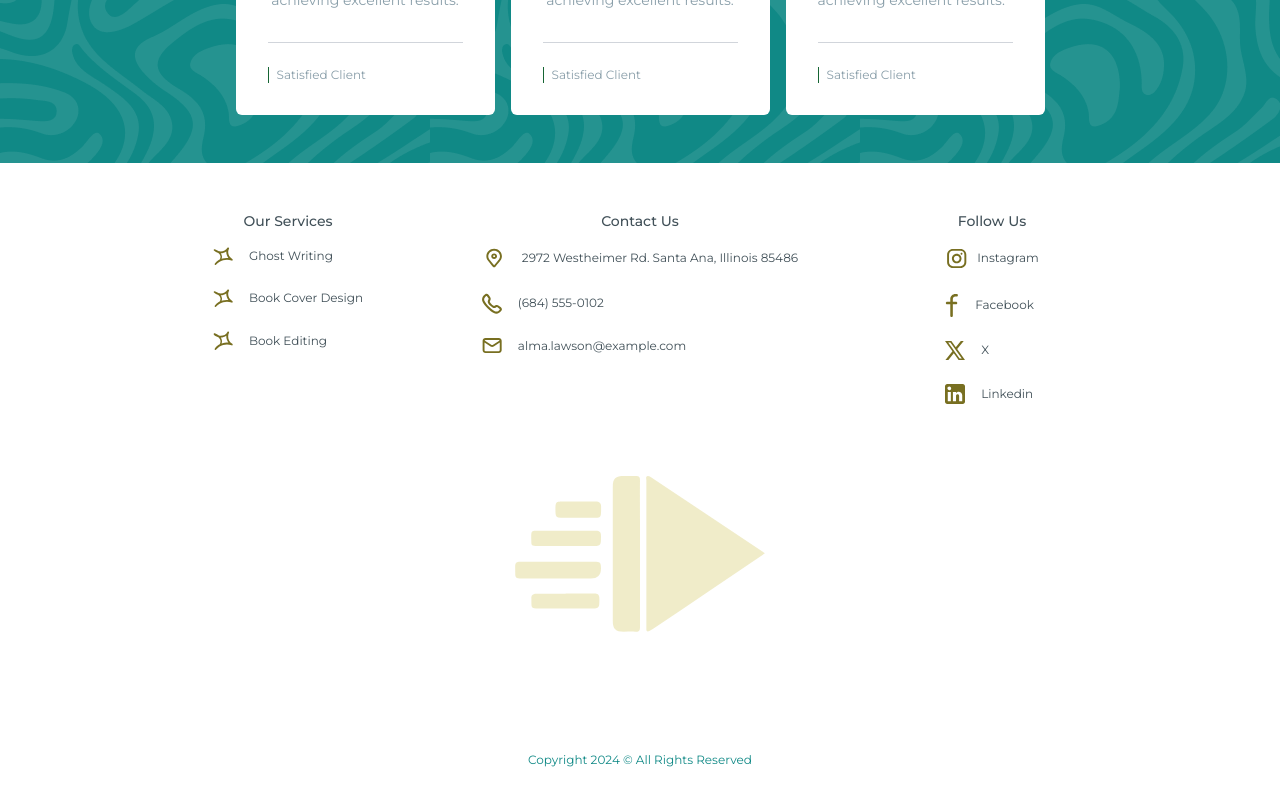
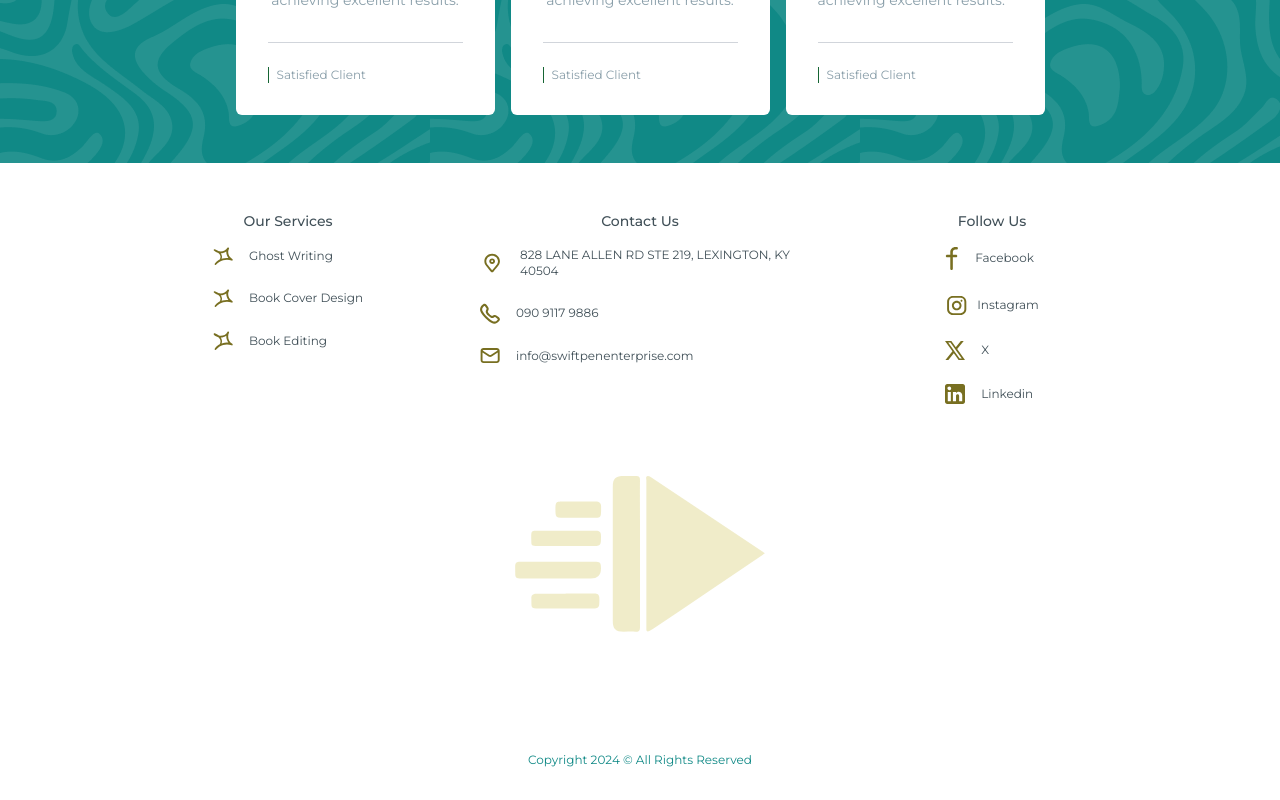
Before and after one commit to techmad60/Swift-Pen, a Next.js app: page / in a window 1280 px wide. Shown: the part 2587-3387 px from the top of the page. Built offline with nearby package versions, Linux system fonts and the light colour scheme.

Commit message:
contact done

```diff
--- a/app/contact/page.tsx
+++ b/app/contact/page.tsx
@@ -40,7 +40,7 @@ export default function ContactPage () {
                         height={24}
                         alt="Hero Image"
                         />
-                        <p className="text-btn-one-color text-xs">2972 Westheimer Rd. Santa Ana, Illinois 85486 </p>
+                        <p className="text-btn-one-color text-xs">828 LANE ALLEN RD STE 219, LEXINGTON, KY 40504 </p>
                     </div>
                     <div className="flex items-center gap-4">
                         <Image
@@ -49,7 +49,7 @@ export default function ContactPage () {
                         height={20}
                         alt="Hero Image"
                         />
-                        <p className="text-btn-one-color text-xs">(684) 555-0102</p>
+                        <a href="tel:+2349091179886" className="text-btn-one-color text-xs">090 9117 9886</a>
                     </div>
                     <div className="flex items-center gap-4">
                         <Image
@@ -58,24 +58,21 @@ export default function ContactPage () {
                         height={20}
                         alt="Hero Image"
                         />
-                        <p className="text-btn-one-color text-xs">alma.lawson@example.com</p>
+                        <a href="mailto:info@swiftpenenterprise.com" className="text-btn-one-color text-xs">info@swiftpenenterprise.com</a>
                     </div>
                 </div>
 
                 <div className="social-icons flex justify-center items-center space-x-4 m-12 lg:mt-0">
-                    <a href="https://facebook.com" target="_blank" rel="noopener noreferrer">
+                    <a href="https://www.facebook.com/swiftpenenterprise?mibextid=ZbWKwL" target="_blank" rel="noopener noreferrer">
                         <FaFacebookF size={20} className="text-text-color-five" />
                     </a>
-                    <a href="https://linkedin.com" target="_blank" rel="noopener noreferrer">
+                    <a href="https://www.linkedin.com/company/swift-pen-enterprise/" target="_blank" rel="noopener noreferrer">
                         <FaLinkedin size={20} className="text-text-color-five" />
                     </a>
-                    <a href="https://youtube.com" target="_blank" rel="noopener noreferrer">
-                        <FaYoutube size={20} className="text-text-color-five" />
-                    </a>
-                    <a href="https://x.com" target="_blank" rel="noopener noreferrer">
+                    <a href="https://x.com/Swiftpen_e?t=rPuU0m7BEZCnDsdx1PkHJQ&s=09" target="_blank" rel="noopener noreferrer">
                         <FaTwitter size={20} className="text-text-color-five" />
                     </a>
-                    <a href="https://instagram.com" target="_blank" rel="noopener noreferrer">
+                    <a href="https://www.instagram.com/swiftpen_e/?igsh=MWxzd2hwZWsxdTE3Ng%3D%3D" target="_blank" rel="noopener noreferrer">
                     <FaInstagram size={20} className="text-text-color-five" />
                     </a>
                 </div>
--- a/components/Footer.tsx
+++ b/components/Footer.tsx
@@ -56,7 +56,7 @@ export default function Footer() {
                   height={24}
                   alt="Hero Image"
                 />
-                <p className="text-btn-one-color text-xs">2972 Westheimer Rd. Santa Ana, Illinois 85486 </p>
+                <p className="text-btn-one-color text-xs">828 LANE ALLEN RD STE 219, LEXINGTON, KY 40504</p>
               </div>
               <div className="flex items-center gap-4">
                 <Image
@@ -65,7 +65,7 @@ export default function Footer() {
                   height={20}
                   alt="Hero Image"
                 />
-                <p className="text-btn-one-color text-xs">(684) 555-0102</p>
+                <a href="tel:+2349091179886" className="text-btn-one-color text-xs duration-300 hover:text-yellow-700">090 9117 9886</a>
               </div>
               <div className="flex items-center gap-4">
                 <Image
@@ -74,14 +74,23 @@ export default function Footer() {
                   height={20}
                   alt="Hero Image"
                 />
-                <p className="text-btn-one-color text-xs">alma.lawson@example.com</p>
+                <a href="mailto:info@swiftpenenterprise.com" className="text-btn-one-color text-xs duration-300 hover:text-yellow-700">info@swiftpenenterprise.com</a>
               </div>
             </div>
           </section>
           <section className="flex flex-col">
             <h2 className="text-btn-one-color text-sm font-medium pt-4 lg:text-center">Follow Us</h2>
               <nav className="flex flex-col space-y-6">
-                <ul className="flex items-center gap-2 mt-4">
+                <ul className="flex items-center gap-4 mt-4">
+                  <Image
+                    src={"/images/facebook.svg"}
+                    width={14}
+                    height={14}
+                    alt="Hero Image"
+                  />
+                  <li className="text-btn-one-color text-xs duration-300 hover:text-yellow-700"><a href="https://www.facebook.com/swiftpenenterprise?mibextid=ZbWKwL">Facebook</a></li>
+                </ul>
+                <ul className="flex items-center gap-2">
                   <Image
                     src={"/images/instagram.svg"}
                     width={24}
@@ -89,15 +98,6 @@ export default function Footer() {
                     alt="Hero Image"
                   />
                   <li className="text-btn-one-color text-xs duration-300 hover:text-yellow-700"><a href="https://www.instagram.com/swiftpen_e/?igsh=MWxzd2hwZWsxdTE3Ng%3D%3D">Instagram</a></li>
-                </ul>
-                <ul className="flex items-center gap-4">
-                  <Image
-                    src={"/images/facebook.svg"}
-                    width={14}
-                    height={14}
-                    alt="Hero Image"
-                  />
-                  <li className="text-btn-one-color text-xs duration-300 hover:text-yellow-700"><a href="https://www.facebook.com/swiftpenenterprise?mibextid=ZbWKwL">Facebook</a></li>
                 </ul>
                 <ul className="flex items-center gap-4">
                   <Image
```
